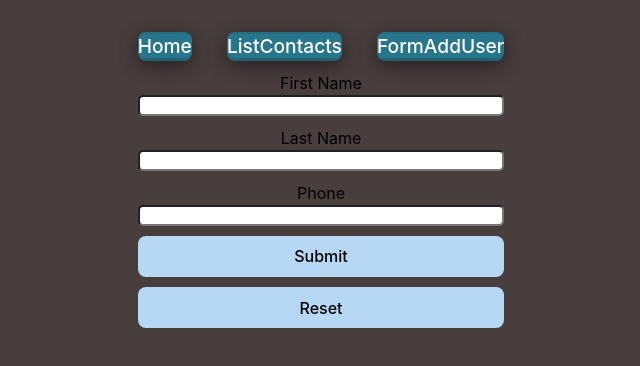
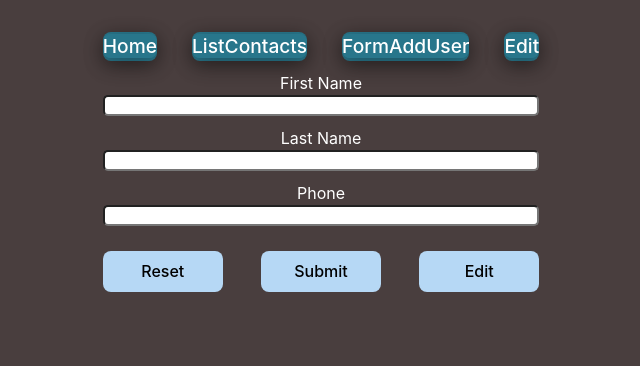
Before and after one commit to LesiaHumenna/Phone-book-react-route, a React (Vite) app: page /formAdd in a window 1280 px wide. Shown: the top 366 px of the page, without its empty margins (319-959 px from the left). Built offline with nearby package versions, Linux system fonts and the light colour scheme; no server answers.

Commit message:
add edit

```diff
--- a/src/App.jsx
+++ b/src/App.jsx
@@ -1,13 +1,50 @@
+/* eslint-disable no-undef */
 import "./App.css";
-
+import { useState, useEffect } from "react";
 import FormAddUser from "./page/FormAddUser";
 import ListContacts from "./page/ListContacts";
 import Home from "./page/Home";
 import ErrorPage from "./page/ErrorPage";
 import { createBrowserRouter, RouterProvider } from "react-router-dom";
 import Root from "./components/Root";
+import Edit from "./page/Edit";
 
 function App() {
+  const [userList, setListUsers] = useState([]);
+  const [lastUserId, setLastUserId] = useState(0);
+
+  useEffect(() => {
+    async function getUsers() {
+      const response = await fetch(
+        "https://jsonplaceholder.typicode.com/users"
+      );
+      const users = await response.json();
+      setListUsers(users);
+      const maxId = Math.max(...users.map((user) => user.id), [0]);
+      setLastUserId(maxId);
+      console.log(users);
+    }
+    getUsers();
+  }, []);
+
+  const submitFormHandler = (e) => {
+    e.preventDefault();
+
+    const newContactUser = {
+      id: lastUserId + 1,
+      name: e.target.name.value,
+      username: e.target.username.value,
+      phone: e.target.phone.value,
+    };
+    const newUserId = userList.some((item) => item.id === newContactUser.id);
+    if (!newUserId) {
+      setListUsers([...userList, newContactUser]);
+      setLastUserId(lastUserId + 1);
+    }
+    console.log(newContactUser);
+    console.log(userList);
+  };
+
   const router = createBrowserRouter([
     {
       path: "/",
@@ -19,29 +56,26 @@ function App() {
           element: <Home />,
         },
         {
-          path: "/list",
-          element: <ListContacts/>,
+          path: "/listId",
+          element: (
+            <ListContacts userList={userList} setListUsers={setListUsers} />
+          ),
         },
         {
           path: "/formAdd",
-          element: <FormAddUser/>,
-        }
+          element: <FormAddUser submitFormHandler={submitFormHandler} />,
+        },
+        {
+          path: ":editId",
+          element: <Edit/>,
+        },
       ],
     },
   ]);
 
-  // const [route, setRoute] = useState("home");
-
-
-  // const handleRouteChange = (newToogle) => {
-    // setRoute(newToogle);
-    // console.log(newToogle);
-  // };
-
-
   return (
     <>
-      <RouterProvider router={router} />
+        <RouterProvider router={router} />
     </>
   );
 }
--- a/src/components/Nav.jsx
+++ b/src/components/Nav.jsx
@@ -1,7 +1,7 @@
 // eslint-disable-next-line no-unused-vars
 import { useState } from "react";
 import "../components/Nav.scss";
-import {Link} from "react-router-dom";
+import { Link } from "react-router-dom";
 
 function Nav() {
   return (
@@ -9,13 +9,16 @@ function Nav() {
       <div>
         <nav>
           <li>
-            <Link to='/'>Home</Link>
+            <Link to="/">Home</Link>
           </li>
           <li>
             <Link to="/list">ListContacts</Link>
           </li>
           <li>
             <Link to="/formAdd">FormAddUser</Link>
+          </li>
+          <li>
+            <Link to="/edit">Edit</Link>
           </li>
         </nav>
       </div>
--- a/src/components/Root.jsx
+++ b/src/components/Root.jsx
@@ -1,7 +1,9 @@
 import { Outlet } from "react-router-dom";
+import Nav from "../components/Nav";
 
-import Nav from "../components/Nav";
+
 function Root() {
+
     return (
         <div>
             <Nav/>
--- /dev/null
+++ b/src/page/Edit.jsx
@@ -0,0 +1,40 @@
+import { Form, useLoaderData } from "react-router-dom";
+
+export default function Edit() {
+   const { contact } = useLoaderData();
+
+  return (
+    <Form method="post" id="contact-form">
+      <p>
+        <span>Name</span>
+        <input
+          placeholder="name"
+          aria-label="name"
+          type="text"
+          name="name"
+          defaultValue={contact.name}
+        />
+        <input
+          placeholder="userName"
+          aria-label="userName"
+          type="text"
+          name="userName"
+          defaultValue={contact.userName}
+        />
+      </p>
+      <label>
+        <span>Phone</span>
+        <input
+          type="phone"
+          name="phone"
+          placeholder="phone"
+          defaultValue={contact.phone}
+        />
+      </label>
+      <p>
+        <button type="submit">Save</button>
+        <button type="button">Cancel</button>
+      </p>
+    </Form>
+  );
+}
--- a/src/page/FormAdd.scss
+++ b/src/page/FormAdd.scss
@@ -3,19 +3,27 @@
     flex-direction: column;
     align-content: center;
 
-    label, button{
+    label{
         margin-top: 10px;
-        color: black;
+        color: white;
 
     }
     input{
         cursor: pointer;
         border-radius: 5px;
+
         :active{
             background-color: #b7dbfa;
         }
     }
     button{
         background-color: #b6d8f5;
+        width: 120px;
+    }
+    .btn-form{
+        display: flex;
+        flex-direction: row;
+        justify-content: space-between;
+        margin-top: 1.5625rem;
     }
 }
--- a/src/page/FormAddUser.jsx
+++ b/src/page/FormAddUser.jsx
@@ -1,12 +1,10 @@
 import { useFormik } from "formik";
 import "./FormAdd.scss";
-//import { Link } from "react-router-dom";
-import { useNavigate } from "react-router-dom";
-
+import { Link } from "react-router-dom";
 
 const validate = (values) => {
   const errors = {};
-  if (!values.name) {
+  if (!values.name && values.name === null) {
     errors.name = "Required";
   } else if (values.name.length > 15) {
     errors.name = "Must be 15 characters or less";
@@ -24,9 +22,6 @@ const validate = (values) => {
 
 // eslint-disable-next-line react/prop-types
 function FormAddUser ({submitFormHandler}) {
-  // eslint-disable-next-line no-undef
-
-  //const navigate = useNavigate();
 
   const formik = useFormik({
     initialValues: {
@@ -48,14 +43,14 @@ function FormAddUser ({submitFormHandler}) {
     },
     set onSubmit(values) {
       this._onSubmit(values);
+
     },
   });
 
   // eslint-disable-next-line no-unused-vars
   return (
     <>
-
-     <form onSubmit={submitFormHandler} className="form-inputs">
+    <form onSubmit={submitFormHandler} className="form-inputs" >
         <label htmlFor="firstName">First Name</label>
         <input
           id="name"
@@ -83,11 +78,11 @@ function FormAddUser ({submitFormHandler}) {
           value={formik.values.phone}
         />
         {formik.errors.phone ? <div>{formik.errors.phone}</div> : null}
-
-        <button type="submit">Submit</button>
-        <button onClick={formik.handleReset} type="reset">
-          Reset
-        </button>
+      <div className="btn-form">
+        <button onClick={formik.handleReset} type="reset">Reset</button>
+        <Link to={'/listId'}><button onSubmit={submitFormHandler} type="submit">Submit</button></Link>
+        <Link to={'/edit'}><button type="edit">Edit</button></Link>
+      </div>
       </form>
     </>
   )
--- a/src/page/ListContacts.jsx
+++ b/src/page/ListContacts.jsx
@@ -1,51 +1,20 @@
 /* eslint-disable no-unused-vars */
 //import Table from 'react-bootstrap/Table';
 //import { updateLocale } from 'moment';
-import { useState, useEffect } from "react";
+
 import "./ListContacts.scss";
-import { useNavigate } from "react-router-dom";
 
-function ListContacts() {
-  const [userList, setListUsers] = useState([]);
-  const [lastUserId, setLastUserId] = useState(0);
-  const navigate = useNavigate();
-  useEffect(() => {
-    async function getUsers() {
-      const response = await fetch(
-        "https://jsonplaceholder.typicode.com/users"
-      );
-      const users = await response.json();
-      setListUsers(users);
-      const maxId = Math.max(...users.map((user) => user.id), [0]);
-      setLastUserId(maxId);
-      console.log(users);
-    }
-    getUsers();
-  }, []);
+
+function ListContacts({userList, setListUsers}) {
+
   const removeUser = (userId) => {
+
     const usersUpdate = userList.filter((item) => item.id !== userId);
     setListUsers(usersUpdate);
     console.log(usersUpdate);
     alert('You really want to delete?')
   };
   //
-  const submitFormHandler = (e) => {
-    e.preventDefault();
-
-    const newContactUser = {
-      id: lastUserId + 1,
-      name: e.target.name.value,
-      username: e.target.username.value,
-      phone: e.target.phone.value,
-    };
-    const newUserId = userList.some((item) => item.id === newContactUser.id);
-    if (!newUserId) {
-      setListUsers([...userList, newContactUser]);
-      setLastUserId(lastUserId + 1);
-      navigate('/list')
-    }
-    console.log(newUserId);
-  };
 
   return (
     <>
```
